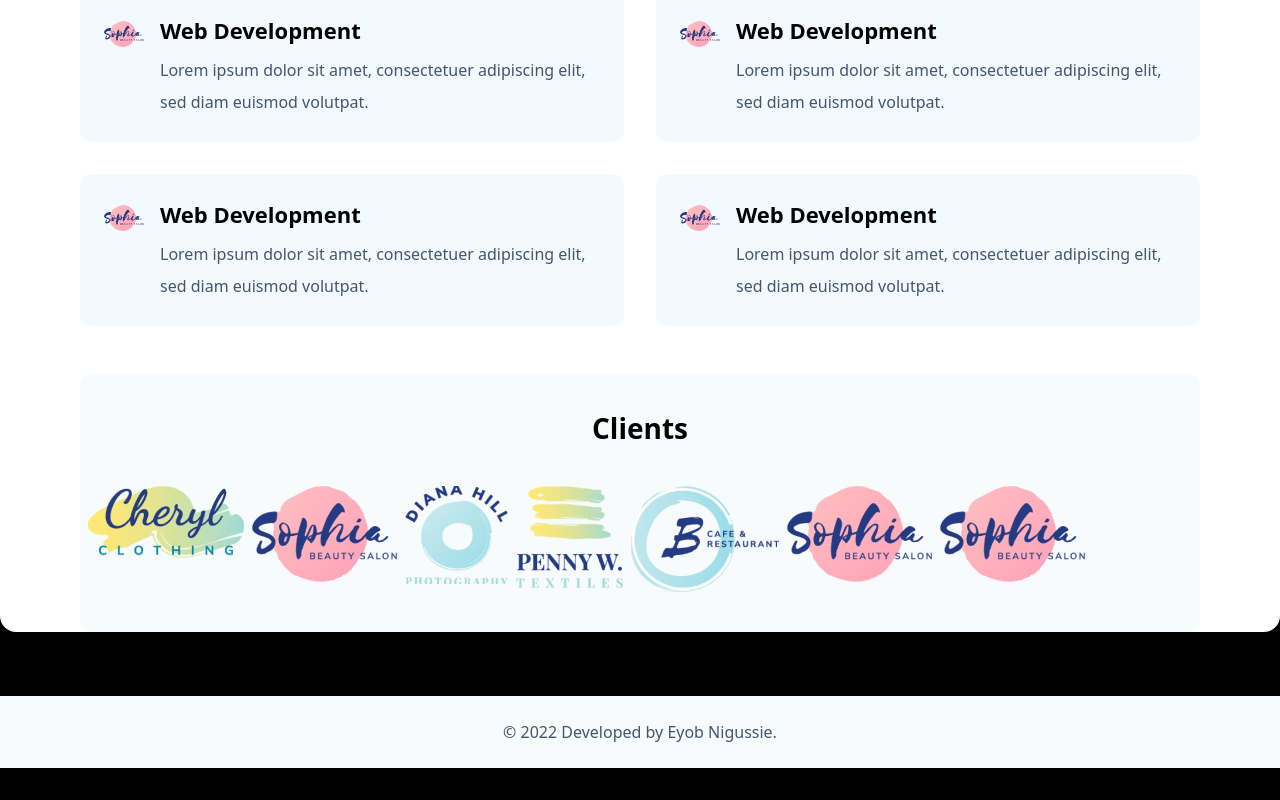
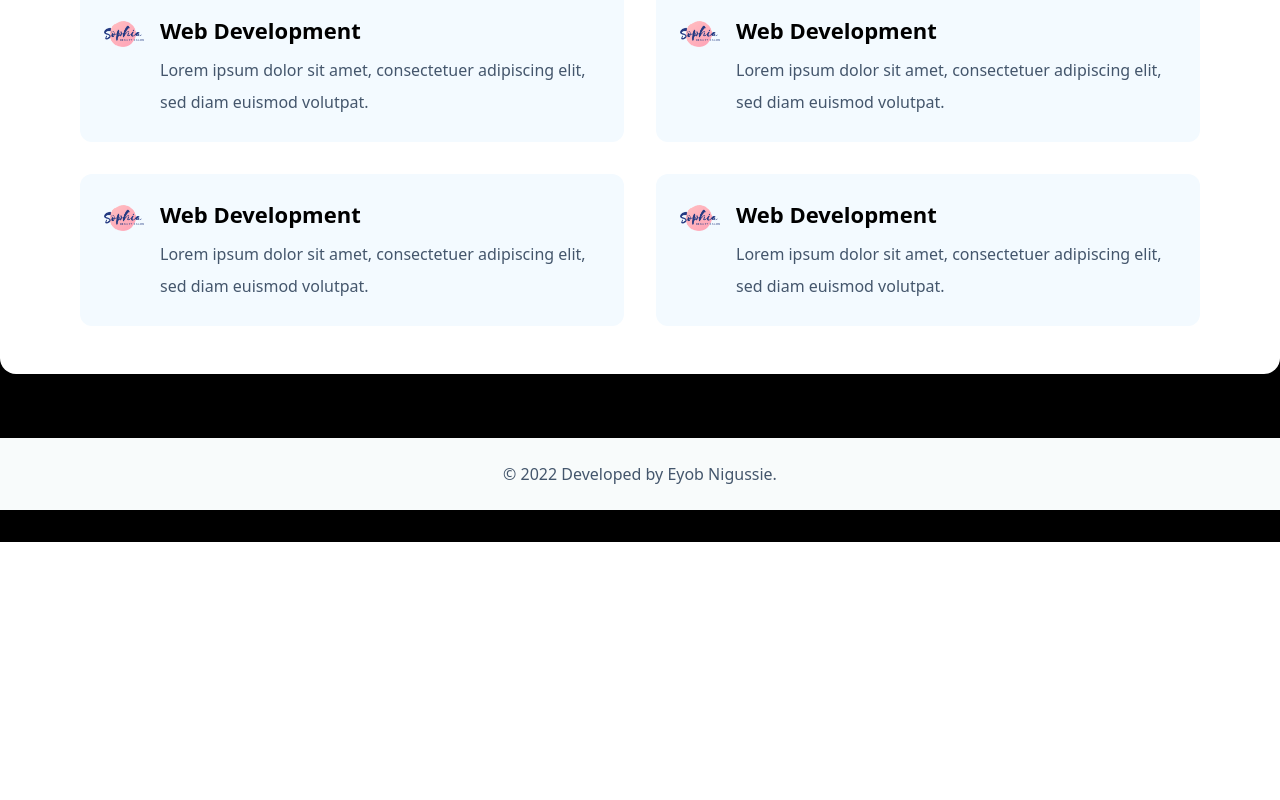
Before and after one commit to eyopa21/my-resume, a Nuxt app: page /about in a window 1280 px wide. Shown: the part 1050-1850 px from the top of the page. After the commit the page ends 1592 px from the top, so only its background shows below. Built offline with nearby package versions, Linux system fonts and the light colour scheme.

Commit message:
commenting clients

```diff
--- a/pages/about.vue
+++ b/pages/about.vue
@@ -103,10 +103,10 @@
                                 </div>
 
                                 <!-- what i do contain end -->
-                                <div class="">
+                                <!--div class="">
                                     <div class="bg-[#F8FBFB] dark:bg-[#0D0D0D] max-w-full h-auto py-10 rounded-xl">
                                         <h3 class="text-center dark:text-white text-6xl mb-3 font-semibold">Clients</h3>
-                                        <!-- slider and slider items start -->
+
                                         <div class="slickTwo flex flex-row space-x-2 px-2 pt-8">
                                             <div>
                                                 <img class="overflow-hidden brand-img" src="../assets/img/slider/brand.png"
@@ -137,9 +137,9 @@
                                                     alt="brand" />
                                             </div>
                                         </div>
-                                        <!-- slider and slider items end -->
+
                                     </div>
-                                </div>
+                                </div-->
 
 
                             </div>
```
